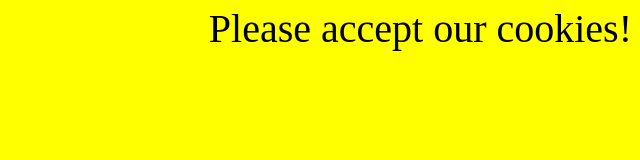
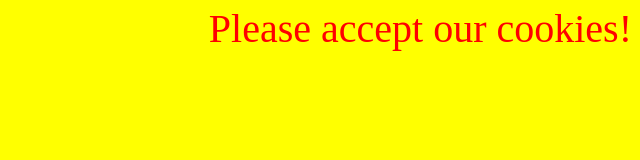
Before and after one commit to tejasrinainala/FirstCss, a plain HTML site: page index.html in a window 1280 px wide. Shown: the whole page, without its empty margins (640-1280 px from the left). Drawn offline with Linux system fonts and the light colour scheme.

Commit message:
Edited some errors

```diff
--- a/style.css
+++ b/style.css
@@ -1,6 +1,6 @@
 body {
         background : yellow;
-        colo:red;
+        color:red;
         font-size:40px;
         font-weight:lighter;
         text-align:right;
```
